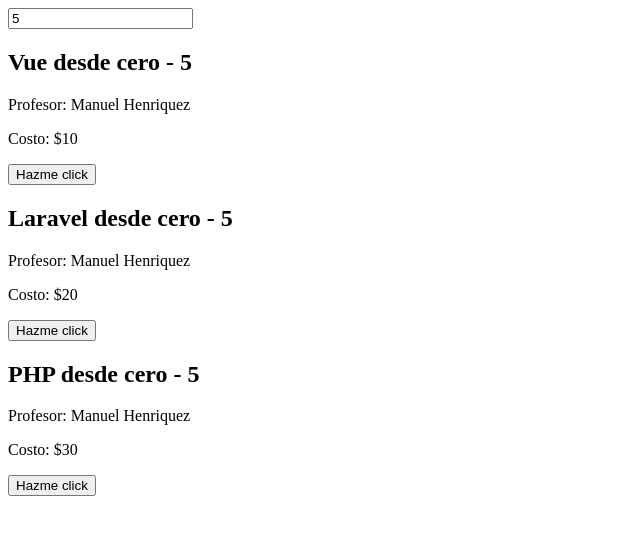
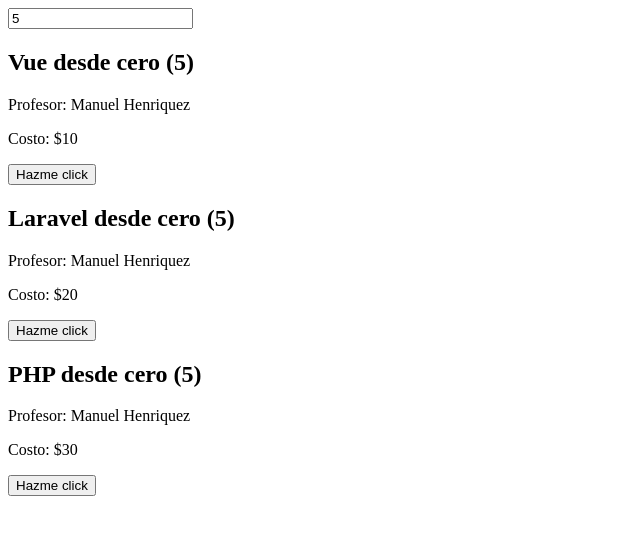
Before and after one commit to manuelhm1993/mh-vue3, a Vue app: page / in a window 1280 px wide. Shown: the top 534 px of the page, without its empty margins (0-640 px from the left). Built offline with nearby package versions, Linux system fonts and the light colour scheme.

Commit message:
Emición de eventos desde el script, esto permite que se usen funciones manejadoras y es la manera más escalable, se definen los emisores igual que las props

```diff
--- a/src/components/DetailCourse.vue
+++ b/src/components/DetailCourse.vue
@@ -1,4 +1,8 @@
 <script setup>
+    // Definit el objeto emisor de eventos personalizados (forma correcta de hacerlo)
+    const emit = defineEmits(['decrementarCont']);
+
+    // Definir o recuperar las variables
     const { course, cont } = defineProps({
         course: Object,
         cont: {
@@ -6,15 +10,18 @@
             default: 0
         }
     });
+
+    // Función para emitir un evento
+    const buttonClick = () => emit('decrementarCont', 2);
 </script>
 
 <template>
-    <h2>{{ course.title }} - {{ cont }}</h2>
+    <h2>{{ course.title }} ({{ cont }})</h2>
     <p>Profesor: {{ course.teacher }}</p>
     <p>Costo: ${{ course.price }}</p>
 
-    <!-- Para afectar objetos del componente padre es necesario emitir eventos desde el componente hijo -->
-    <button type="button" @click="$emit('decrementarCont', 2)">
+    <!-- Se puede emitir un evento desde una función manejadora -->
+    <button type="button" @click="buttonClick">
         Hazme click
     </button>
 </template>
```
